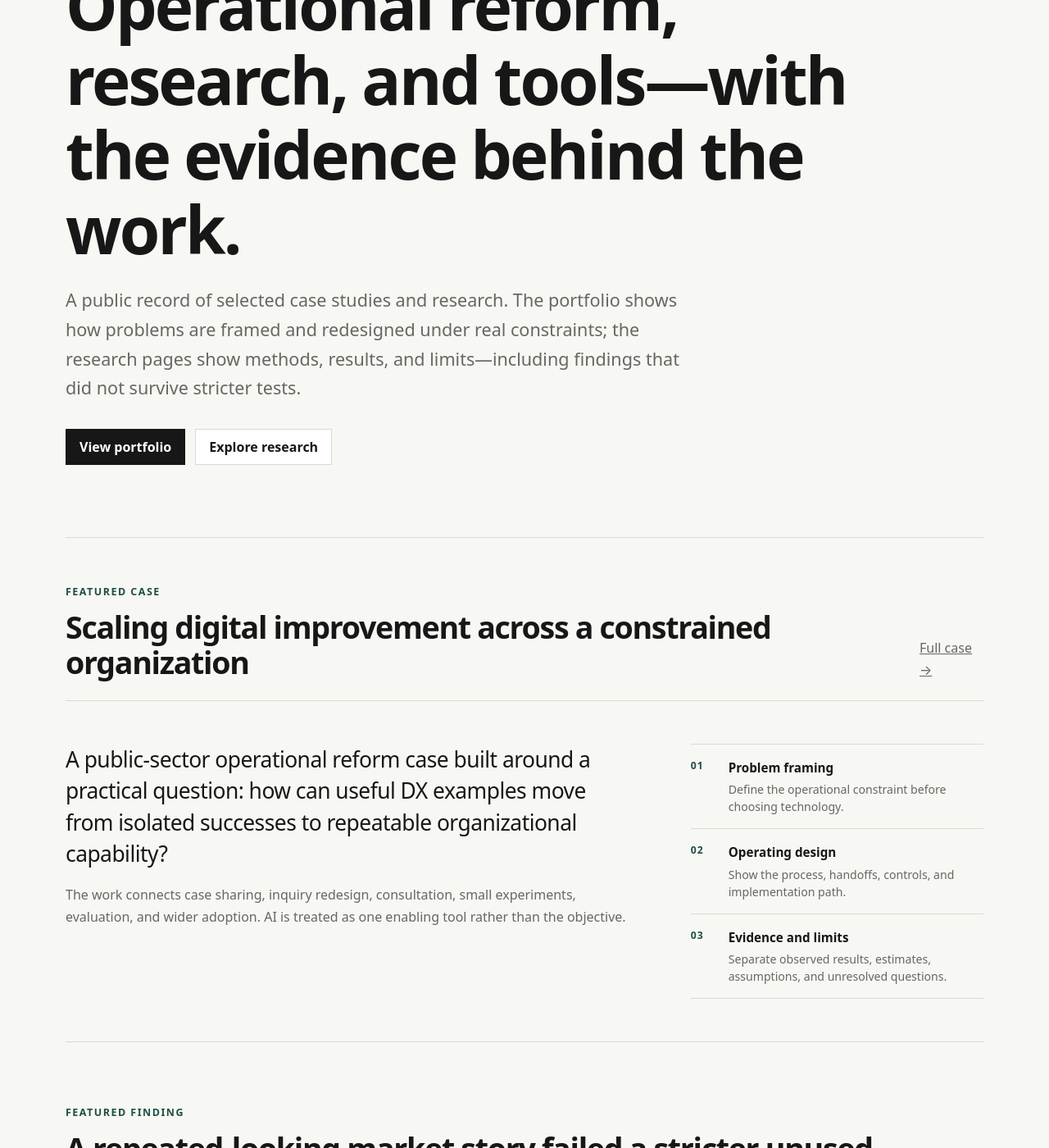
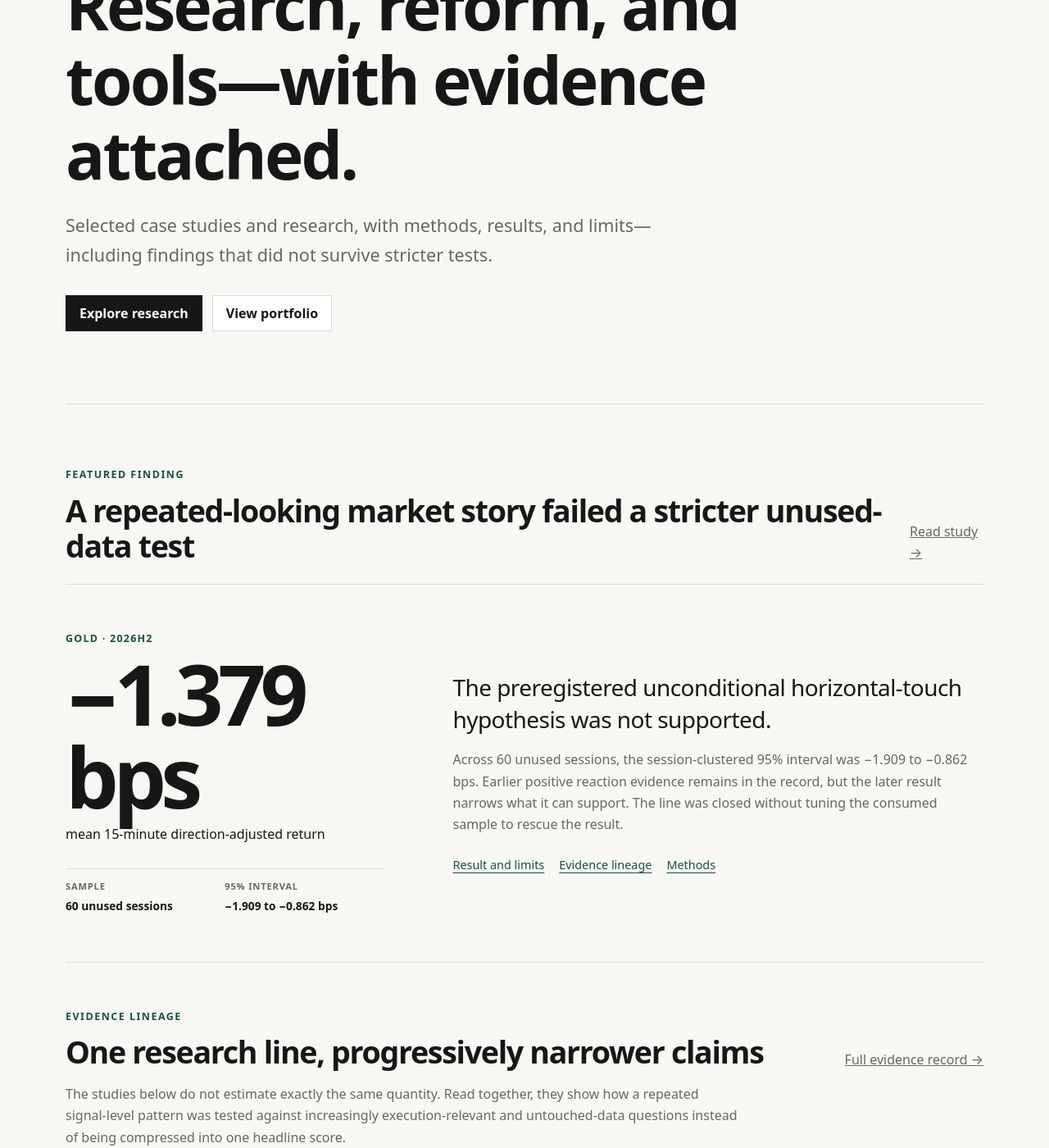
Before and after one commit to Josh-Temple/studio-lab-research, a Jekyll site: the page built from index.md, in a window 1280 px wide and 1400 px high, scrolled down 238 px. Shown: the whole window at 82% size. Built offline with Jekyll 4.4.1, drawn with Linux system fonts in a browser that asks for light colours; some of the changed text lies outside the part shown.

Commit message:
Prioritize featured research on homepage

```diff
--- a/index.md
+++ b/index.md
@@ -5,32 +5,11 @@ description: Studio Lab presents selected public-sector operational reform cases
 
 <section class="hero dashboard-hero">
   <p class="eyebrow">Studio Lab</p>
-  <h1>Operational reform, research, and tools—with the evidence behind the work.</h1>
-  <p class="lede">A public record of selected case studies and research. The portfolio shows how problems are framed and redesigned under real constraints; the research pages show methods, results, and limits—including findings that did not survive stricter tests.</p>
+  <h1>Research, reform, and tools—with evidence attached.</h1>
+  <p class="lede">Selected case studies and research, with methods, results, and limits—including findings that did not survive stricter tests.</p>
   <div class="hero-actions">
-    <a class="button primary" href="{{ '/portfolio/' | relative_url }}">View portfolio</a>
-    <a class="button secondary" href="{{ '/research/' | relative_url }}">Explore research</a>
-  </div>
-</section>
-
-<section class="section compact-section" aria-labelledby="featured-case-title">
-  <div class="section-heading">
-    <div>
-      <p class="eyebrow">Featured case</p>
-      <h2 id="featured-case-title">Scaling digital improvement across a constrained organization</h2>
-    </div>
-    <a href="{{ '/portfolio/' | relative_url }}">Full case →</a>
-  </div>
-  <div class="editorial-feature">
-    <div class="editorial-feature-main">
-      <p class="feature-deck">A public-sector operational reform case built around a practical question: how can useful DX examples move from isolated successes to repeatable organizational capability?</p>
-      <p>The work connects case sharing, inquiry redesign, consultation, small experiments, evaluation, and wider adoption. AI is treated as one enabling tool rather than the objective.</p>
-    </div>
-    <dl class="evidence-note" aria-label="Case study structure">
-      <div><dt>01</dt><dd><strong>Problem framing</strong><span>Define the operational constraint before choosing technology.</span></dd></div>
-      <div><dt>02</dt><dd><strong>Operating design</strong><span>Show the process, handoffs, controls, and implementation path.</span></dd></div>
-      <div><dt>03</dt><dd><strong>Evidence and limits</strong><span>Separate observed results, estimates, assumptions, and unresolved questions.</span></dd></div>
-    </dl>
+    <a class="button primary" href="{{ '/research/' | relative_url }}">Explore research</a>
+    <a class="button secondary" href="{{ '/portfolio/' | relative_url }}">View portfolio</a>
   </div>
 </section>
 
@@ -93,6 +72,27 @@ description: Studio Lab presents selected public-sector operational reform cases
   </ol>
 </section>
 
+<section class="section compact-section" aria-labelledby="featured-case-title">
+  <div class="section-heading">
+    <div>
+      <p class="eyebrow">Featured case</p>
+      <h2 id="featured-case-title">Scaling digital improvement across a constrained organization</h2>
+    </div>
+    <a href="{{ '/portfolio/' | relative_url }}">Full case →</a>
+  </div>
+  <div class="editorial-feature">
+    <div class="editorial-feature-main">
+      <p class="feature-deck">A public-sector operational reform case built around a practical question: how can useful DX examples move from isolated successes to repeatable organizational capability?</p>
+      <p>The work connects case sharing, inquiry redesign, consultation, small experiments, evaluation, and wider adoption. AI is treated as one enabling tool rather than the objective.</p>
+    </div>
+    <dl class="evidence-note" aria-label="Case study structure">
+      <div><dt>01</dt><dd><strong>Problem framing</strong><span>Define the operational constraint before choosing technology.</span></dd></div>
+      <div><dt>02</dt><dd><strong>Operating design</strong><span>Show the process, handoffs, controls, and implementation path.</span></dd></div>
+      <div><dt>03</dt><dd><strong>Evidence and limits</strong><span>Separate observed results, estimates, assumptions, and unresolved questions.</span></dd></div>
+    </dl>
+  </div>
+</section>
+
 <section class="section">
   <div class="section-heading">
     <div><p class="eyebrow">Latest research</p><h2>Recent published studies</h2></div>
```
